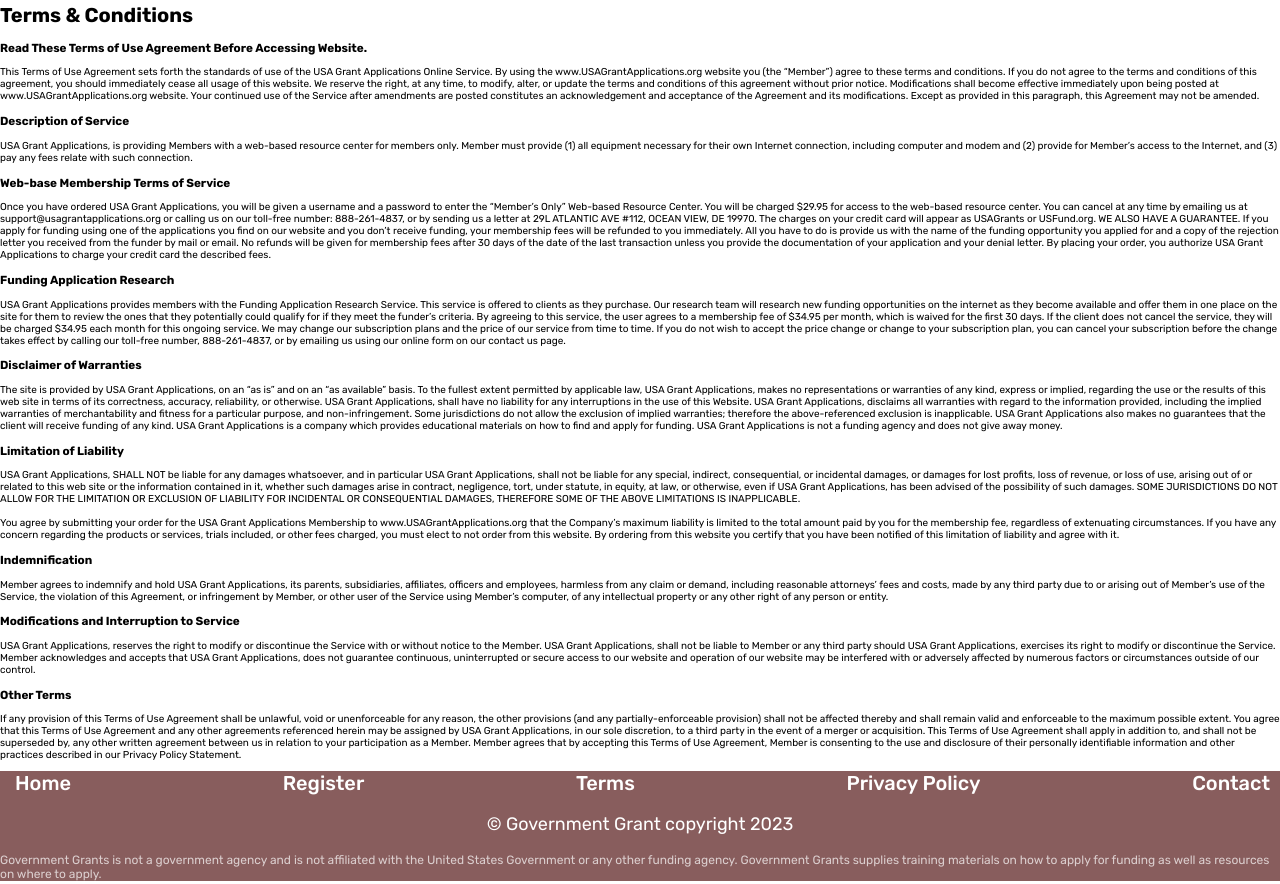
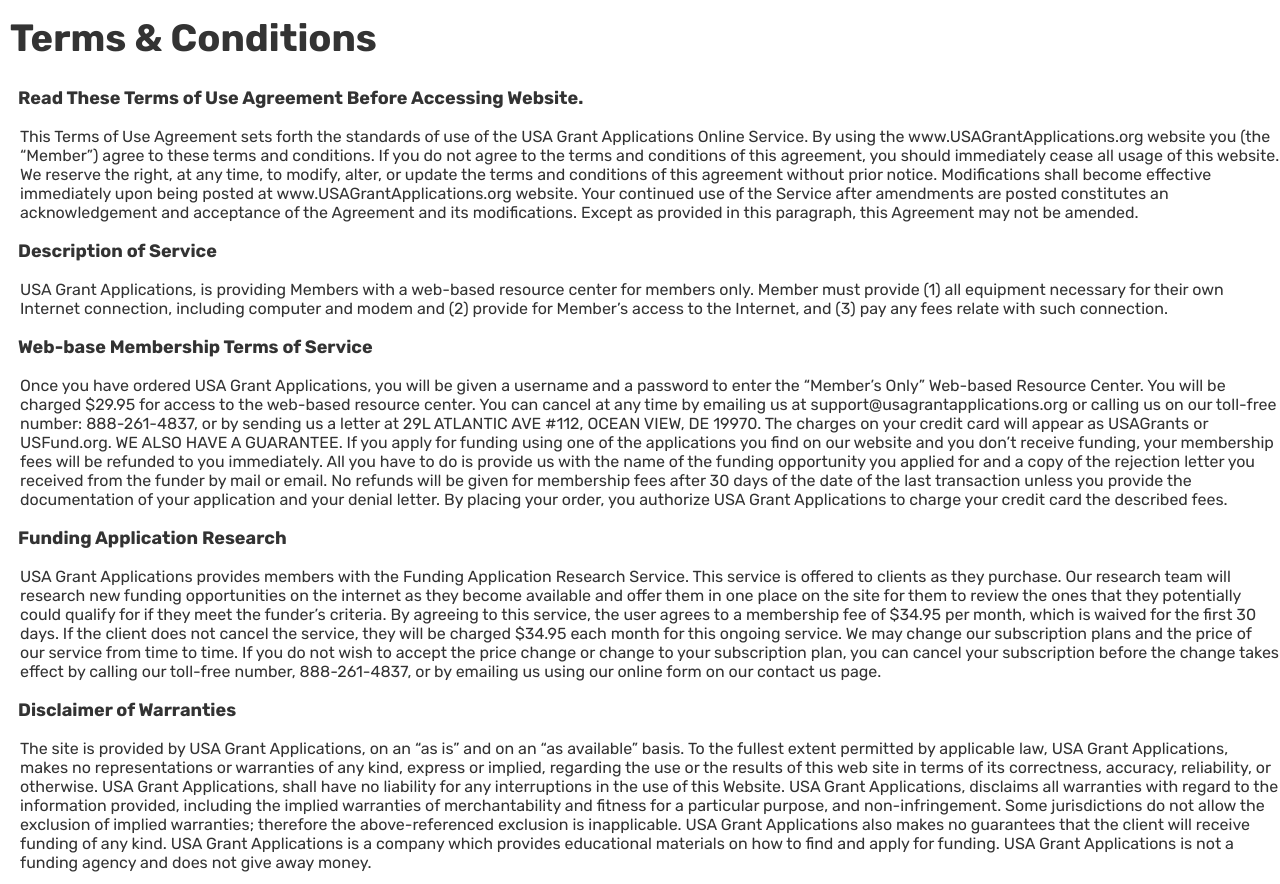
Before and after one commit to parishcrook/usagrant, a plain HTML site: page terms.html in a window 1280 px wide. Shown: the part 210-1094 px from the top of the page. Drawn offline with Linux system fonts and the light colour scheme.

Commit message:
Update style.css

```diff
--- a/style.css
+++ b/style.css
@@ -3,16 +3,20 @@
     box-sizing: border-box;
     padding: 0;
     font-family:"Rubik", sans-serif;
+    color: #333;
 
 
 }
 .hero-image{
-    background-image: url(image/capitol.jpg);
+    background-image: url(image/capitol.jpg)
+    ;
     height: 200px;
     background-position: center;
     background-repeat: no-repeat;
     background-size: cover;
     position: relative;
+
+
 
 }
 .container{
@@ -25,7 +29,7 @@
   top: 50%;
   left: 50%;
   transform: translate(-50%, -50%);
-  color:white;
+  color:#fff;
 }
 html{
     font-size: 62.5%;
@@ -144,7 +148,7 @@
 }
 .foot-nav a{
     text-decoration: none;
-    font-size: 2rem;
+    font-size: 1.5rem;
     font-weight: 500;
     color: #fff;
 }
@@ -256,3 +260,16 @@
         list-style: square;
     }
 }
+.heading-terms{
+    font-size: 3.8rem;
+    color: #333;
+    padding-left: 1rem;
+}
+h3{font-size: 1.8rem;
+    padding-left: 1.8rem;
+
+}
+.p-terms{
+    font-size: 1.6rem;
+    padding-left: 2rem;
+}
```
